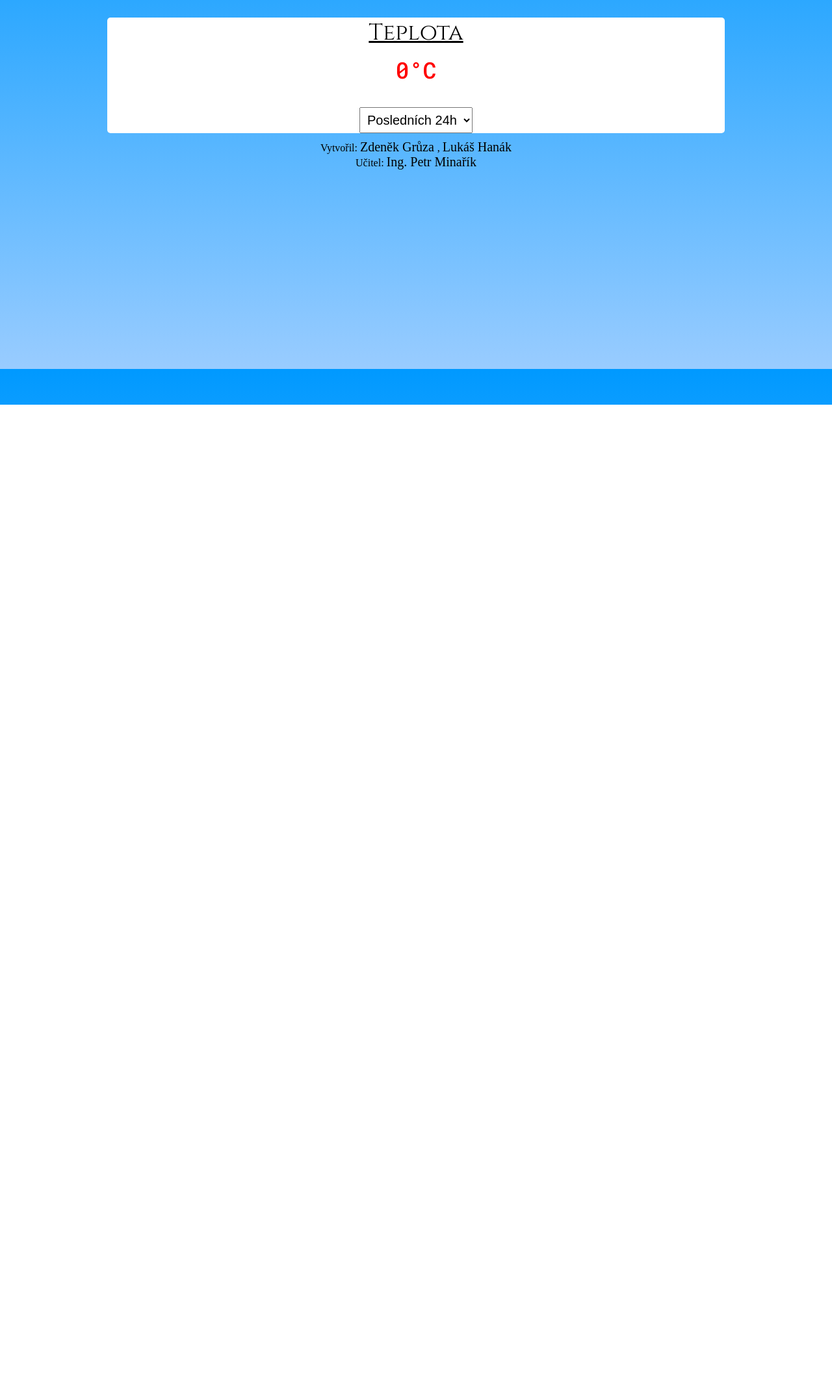
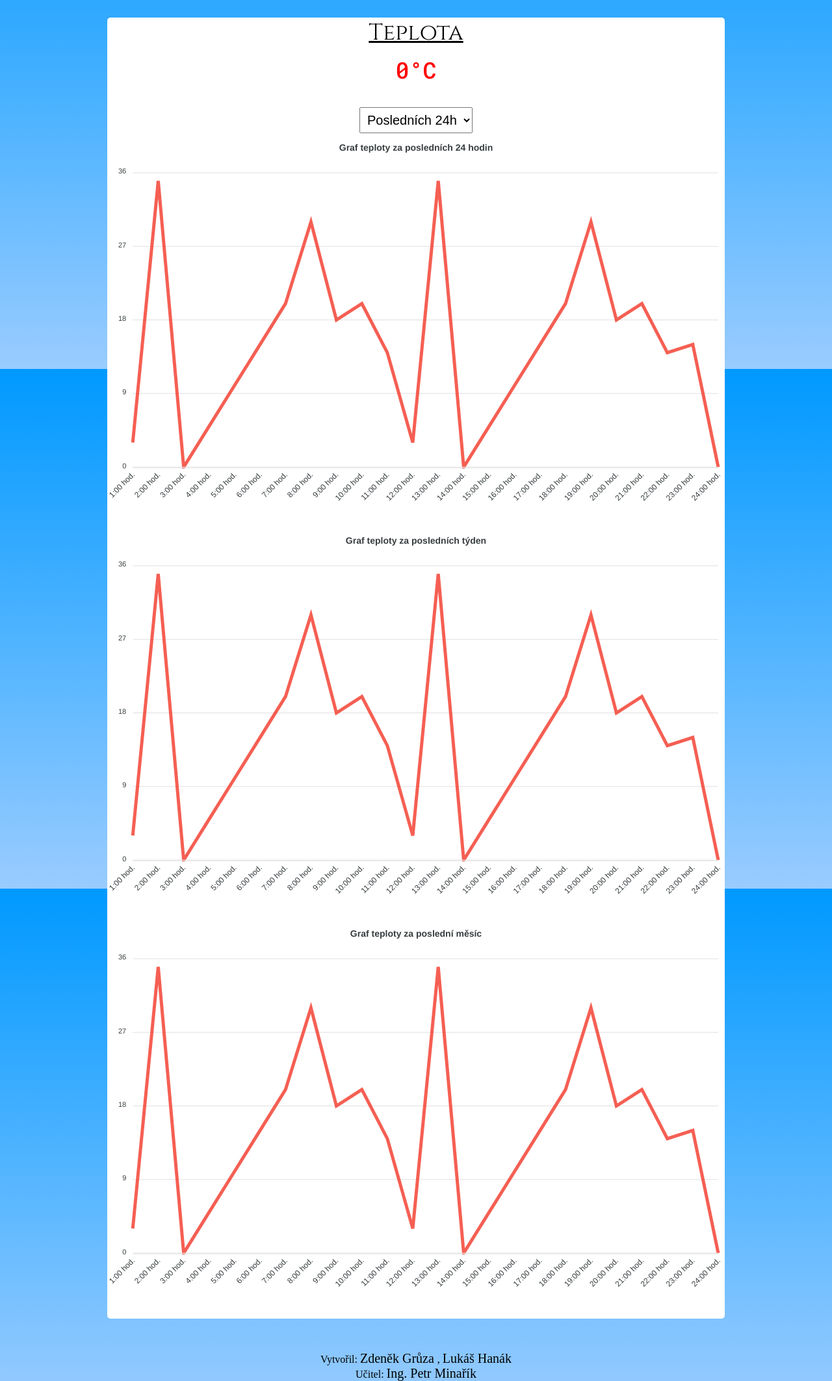
Before and after one commit to lukashanak/weatherstation, a PHP site: page / in a window 1280 px wide. Shown: the part 232-2358 px from the top of the page at 65% size. Before the commit the page ends 855 px from the top, so only its background shows below. Run offline with PHP 8.4, Linux system fonts and the light colour scheme; some libraries are stand-ins or nearby versions; some web fonts are replaced.

Commit message:
added weekly / monthly charts

```diff
--- a/app/index.html
+++ b/app/index.html
@@ -27,12 +27,13 @@
       <p class="sub-title text-center">Teplota</p>
       <p class="actual-value text-center"> <span id="actualValueTemperature">0</span>°C</p>
       <select class="selection" id="temperatureGraphSelection">
-        <option value="day">Posledních 24h</option>
-        <option value="week">Posledný týden</option>
-        <option value="month">Poslední měsíc</option>
+        <option value="dailyChartOption">Posledních 24h</option>
+        <option value="weeklyChartOption">Posledný týden</option>
+        <option value="monthlyChartOption">Poslední měsíc</option>
       </select>
-      <div id="temperatureGraph">
-      </div>
+      <div id="dailyChart"></div>
+      <div id="weeklyChart"></div>
+      <div id="monthlyChart"></div>
     </div>
 
 <!--
--- a/app/main.js
+++ b/app/main.js
@@ -30,10 +30,24 @@
 
 
 // TEMPERATURE
-const tepmeratureGraph = document.getElementById("temperatureGraph")
+const dailyChart = document.getElementById("dailyChart");
+const weeklyChart = document.getElementById("weeklyChart");
+const monthlyChart = document.getElementById("monthlyChart");
 
+let dailyChartData = {
+  data: ["3°C", "35C", "0C", "5C", "10C", "15C", "20C", "30C", "18C", "20C", "14C", "3°C", "35C", "0C", "5C", "10C", "15C", "20C", "30C", "18C", "20C", "14C", "15C", "0C"], // get from the request to php
+  categories: ["1:00 hod.", "2:00 hod.", "3:00 hod.", "4:00 hod.", "5:00 hod.", "6:00 hod.", "7:00 hod.", "8:00 hod.", "9:00 hod.", "10:00 hod.", "11:00 hod.", "12:00 hod.", "13:00 hod.", "14:00 hod.", "15:00 hod.", "16:00 hod.", "17:00 hod.", "18:00 hod.", "19:00 hod.", "20:00 hod.", "21:00 hod.", "22:00 hod.", "23:00 hod.", "24:00 hod."]     // get from the request to php
+};
+let weeklyChartData = {
+  data: ["3°C", "35C", "0C", "5C", "10C", "15C", "20C", "30C", "18C", "20C", "14C", "3°C", "35C", "0C", "5C", "10C", "15C", "20C", "30C", "18C", "20C", "14C", "15C", "0C"],  // get from the request to php
+  categories: ["1:00 hod.", "2:00 hod.", "3:00 hod.", "4:00 hod.", "5:00 hod.", "6:00 hod.", "7:00 hod.", "8:00 hod.", "9:00 hod.", "10:00 hod.", "11:00 hod.", "12:00 hod.", "13:00 hod.", "14:00 hod.", "15:00 hod.", "16:00 hod.", "17:00 hod.", "18:00 hod.", "19:00 hod.", "20:00 hod.", "21:00 hod.", "22:00 hod.", "23:00 hod.", "24:00 hod."]      // get from the request to php
+};
+let monthlyChartData = {
+  data: ["3°C", "35C", "0C", "5C", "10C", "15C", "20C", "30C", "18C", "20C", "14C", "3°C", "35C", "0C", "5C", "10C", "15C", "20C", "30C", "18C", "20C", "14C", "15C", "0C"],  // get from the request to php
+  categories: ["1:00 hod.", "2:00 hod.", "3:00 hod.", "4:00 hod.", "5:00 hod.", "6:00 hod.", "7:00 hod.", "8:00 hod.", "9:00 hod.", "10:00 hod.", "11:00 hod.", "12:00 hod.", "13:00 hod.", "14:00 hod.", "15:00 hod.", "16:00 hod.", "17:00 hod.", "18:00 hod.", "19:00 hod.", "20:00 hod.", "21:00 hod.", "22:00 hod.", "23:00 hod.", "24:00 hod."]      // get from the request to php
+};
 
-var temperatureDay = {
+var dailyChartDataOptions = {
   colors:['#F44336'],
   title: {
     text: 'Graf teploty za posledních 24 hodin',
@@ -54,20 +68,86 @@
   },
   series: [{
     name: 'Teplota (°C)',
-    data: ["3°C", "35C", "0C", "5C", "10C", "15C", "20C", "30C", "18C", "20C", "14C", "3°C", "35C", "0C", "5C", "10C", "15C", "20C", "30C", "18C", "20C", "14C", "15C", "0C"]
+    data: dailyChartData.data
   }],
   xaxis: {
     labels: {
       show: true
   },
-  categories: ["1:00 hod.", "2:00 hod.", "3:00 hod.", "4:00 hod.", "5:00 hod.", "6:00 hod.", "7:00 hod.", "8:00 hod.", "9:00 hod.", "10:00 hod.", "11:00 hod.", "12:00 hod.", "13:00 hod.", "14:00 hod.", "15:00 hod.", "16:00 hod.", "17:00 hod.", "18:00 hod.", "19:00 hod.", "20:00 hod.", "21:00 hod.", "22:00 hod.", "23:00 hod.", "24:00 hod."],
+  categories: dailyChartData.categories
 }
 }
 
-var chart = new ApexCharts(document.querySelector("#temperatureGraph"), options);
+var weeklyChartDataOptions = {
+  colors:['#F44336'],
+  title: {
+    text: 'Graf teploty za posledních týden',
+    align: 'center',
+    show: 'false'
+  },
+  tools: {
+    download: false
+  },
+  chart: {
+    type:'line',
+    zoom: {
+      enabled: false
+  },
+  toolbar: {
+    show: false
+  }
+  },
+  series: [{
+    name: 'Teplota (°C)',
+    data: weeklyChartData.data
+  }],
+  xaxis: {
+    labels: {
+      show: true
+  },
+  categories: weeklyChartData.categories
+}
+}
 
-chart.render();
+var monthlyChartDataOptions = {
+  colors:['#F44336'],
+  title: {
+    text: 'Graf teploty za poslední měsíc',
+    align: 'center',
+    show: 'false'
+  },
+  tools: {
+    download: false
+  },
+  chart: {
+    type:'line',
+    zoom: {
+      enabled: false
+  },
+  toolbar: {
+    show: false
+  }
+  },
+  series: [{
+    name: 'Teplota (°C)',
+    data: monthlyChartData.data
+  }],
+  xaxis: {
+    labels: {
+      show: true
+  },
+  categories: monthlyChartData.categories
+}
+}
+
+var renderedDailyChart = new ApexCharts(document.querySelector("#dailyChart"), dailyChartDataOptions);
+renderedDailyChart.render();
+
+var renderedWeeklyChart = new ApexCharts(document.querySelector("#weeklyChart"), weeklyChartDataOptions);
+renderedWeeklyChart.render();
 
 
+var renderedMonthlyChart = new ApexCharts(document.querySelector("#monthlyChart"), monthlyChartDataOptions);
+renderedMonthlyChart.render();
 
 // RAIN
--- a/app/style.css
+++ b/app/style.css
@@ -81,8 +81,7 @@
 
 /* footer */
 .podekovani {
-   left: 0;
-   bottom: 0;
+   margin-top: 50px;
    width: 100%;
    text-align: center;
 }
```
